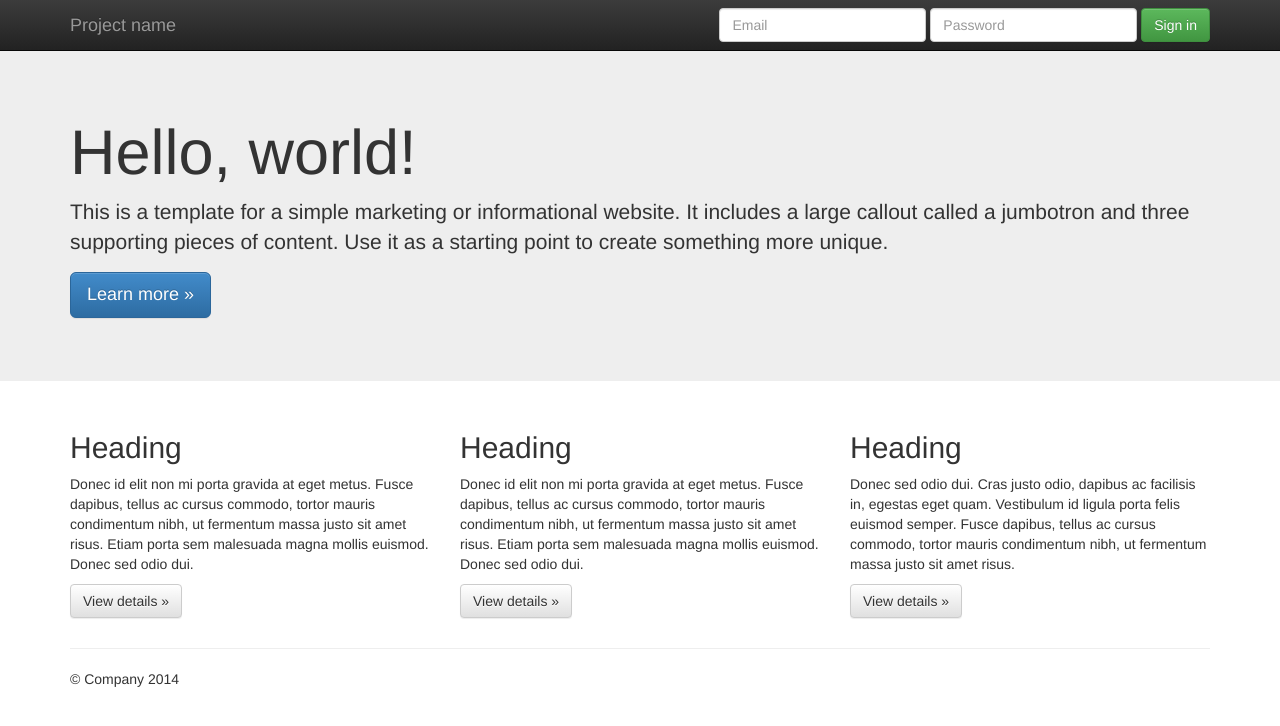
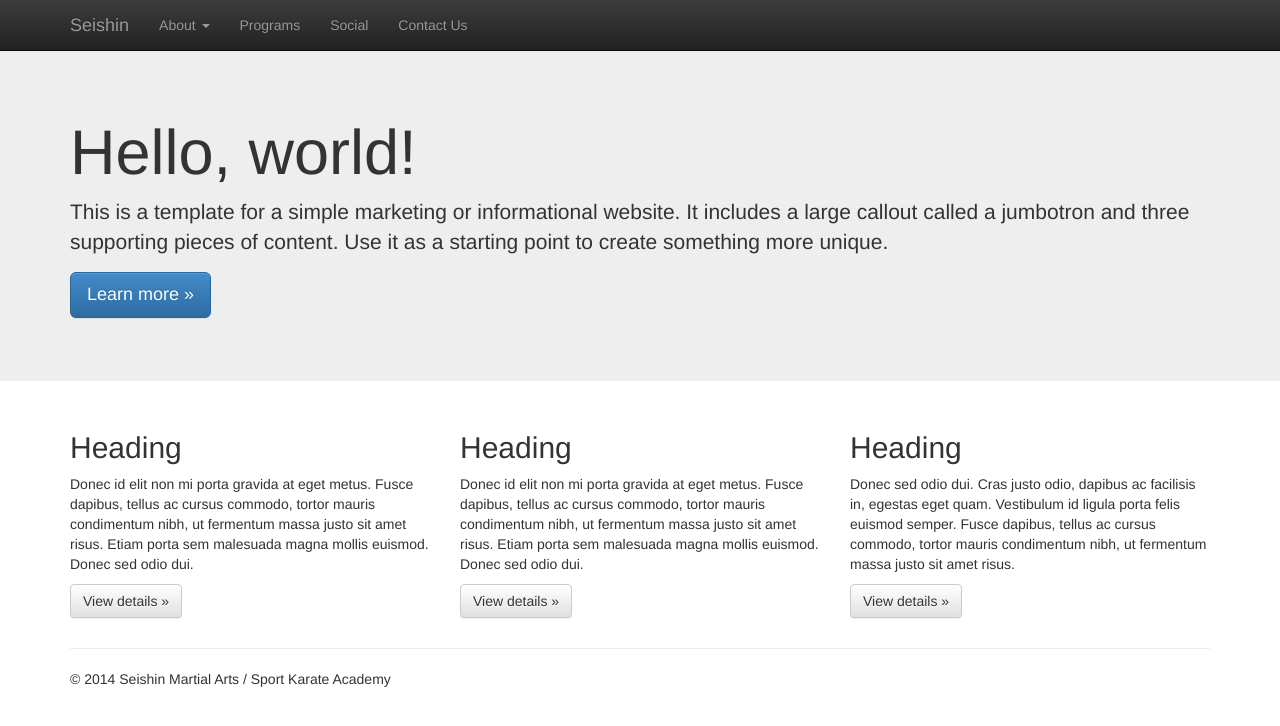
Before and after one commit to kurtmarcink/Seishin-Karate, a PHP site: page / in a window 1280 px wide. Shown: the top 726 px of the page. Run offline with PHP 8.4, Linux system fonts and the light colour scheme; some libraries are stand-ins or nearby versions.

Commit message:
Organized navbar

```diff
--- a/css/main.css
+++ b/css/main.css
@@ -3,3 +3,8 @@
 /* ==========================================================================
    Author's custom styles
    ========================================================================== */
+
+ul.nav li.dropdown:hover > ul.dropdown-menu {
+    margin: 0;
+    display: block;
+}
--- a/index.php
+++ b/index.php
@@ -20,7 +20,7 @@
     <link rel="stylesheet" href="css/bootstrap-theme.min.css">
     <link rel="stylesheet" href="css/main.css">
 
-        <script src="js/vendor/modernizr-2.6.2-respond-1.1.0.min.js"></script>
+    <script src="js/libs/modernizr-2.6.2-respond-1.1.0.min.js"></script>
 </head>
 <body>
 <!--[if lt IE 7]>
@@ -35,18 +35,25 @@
                 <span class="icon-bar"></span>
                 <span class="icon-bar"></span>
             </button>
-          <a class="navbar-brand" href="#">Project name</a>
+            <a class="navbar-brand" href="#">Seishin</a>
         </div>
-        <div class="navbar-collapse collapse">
-          <form class="navbar-form navbar-right" role="form">
-            <div class="form-group">
-              <input type="text" placeholder="Email" class="form-control">
-            </div>
-            <div class="form-group">
-              <input type="password" placeholder="Password" class="form-control">
-            </div>
-            <button type="submit" class="btn btn-success">Sign in</button>
-          </form>
+        <div class="navbar-collapse collapse" id="navbar">
+            <ul class="nav navbar-nav">
+                <li class="dropdown">
+                    <a href="#" class="dropdown-toggle" data-toggle="dropdown">About <span class="caret"></span></a>
+                    <ul class="dropdown-menu" role="menu">
+                        <li><a href="#">History</a></li>
+                        <li class="divider"></li>
+                        <li><a href="#">Locations</a></li>
+                        <li class="divider"></li>
+                        <li><a href="#">Our Staff</a></li>
+                        <li class="divider"></li>
+                        <li><a href="#">Tournaments</a></li>
+                    </ul>
+                <li><a href="#">Programs</a></li>
+                <li><a href="#">Social</a></li>
+                <li><a href="#">Contact Us</a></li>
+
         </div><!--/.navbar-collapse -->
     </div>
 </div>
@@ -83,12 +90,13 @@
     <hr>
 
     <footer>
-        <p>&copy; Company 2014</p>
+        <p>&copy; <script>document.write(new Date().getFullYear())</script> Seishin Martial Arts / Sport Karate Academy</p>
     </footer>
-    </div> <!-- /container -->        <script src="//ajax.googleapis.com/ajax/libs/jquery/1.11.0/jquery.min.js"></script>
-        <script>window.jQuery || document.write('<script src="js/vendor/jquery-1.11.0.min.js"><\/script>')</script>
+</div> <!-- /container -->
+<script src="//ajax.googleapis.com/ajax/libs/jquery/1.11.0/jquery.min.js"></script>
+<script>window.jQuery || document.write('<script src="js/libs/jquery-1.11.0.min.js"><\/script>')</script>
 
-        <script src="js/vendor/bootstrap.min.js"></script>
+<script src="js/libs/bootstrap.min.js"></script>
 
 <script src="js/plugins.js"></script>
 <script src="js/main.js"></script>
```
Also changed, not shown: js/libs/bootstrap.js (renamed from js/vendor/bootstrap.js), js/libs/bootstrap.min.js (renamed from js/vendor/bootstrap.min.js), js/libs/jquery-1.11.0.js, js/libs/jquery-1.11.0.min.js (renamed from js/vendor/jquery-1.11.0.min.js), js/libs/modernizr-2.6.2-respond-1.1.0.min.js (renamed from js/vendor/modernizr-2.6.2-respond-1.1.0.min.js). Lines whose indentation alone changed are shown as unchanged.
